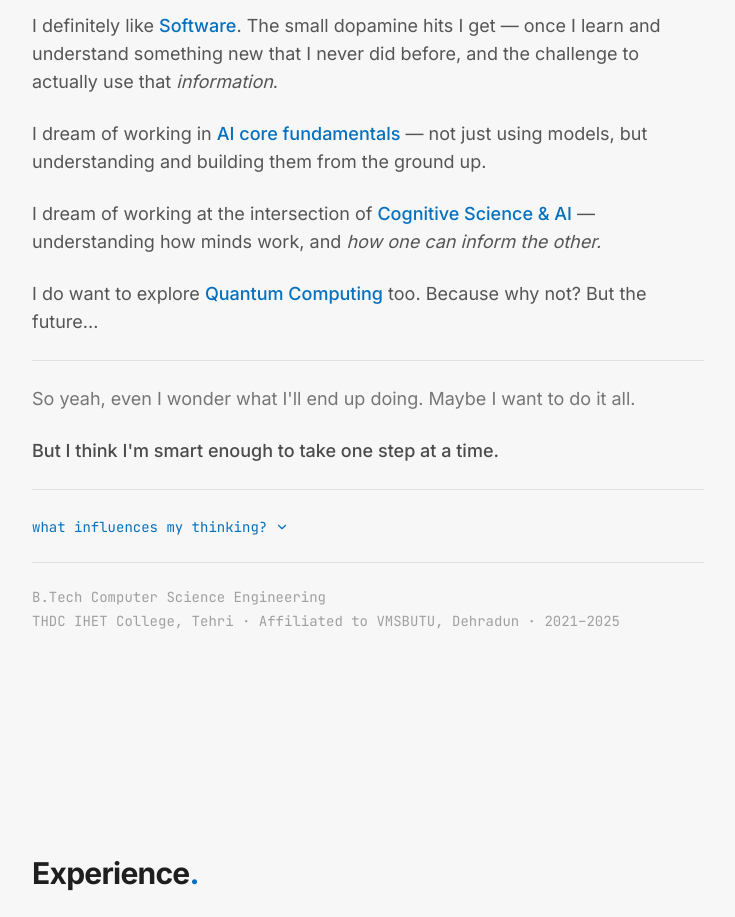
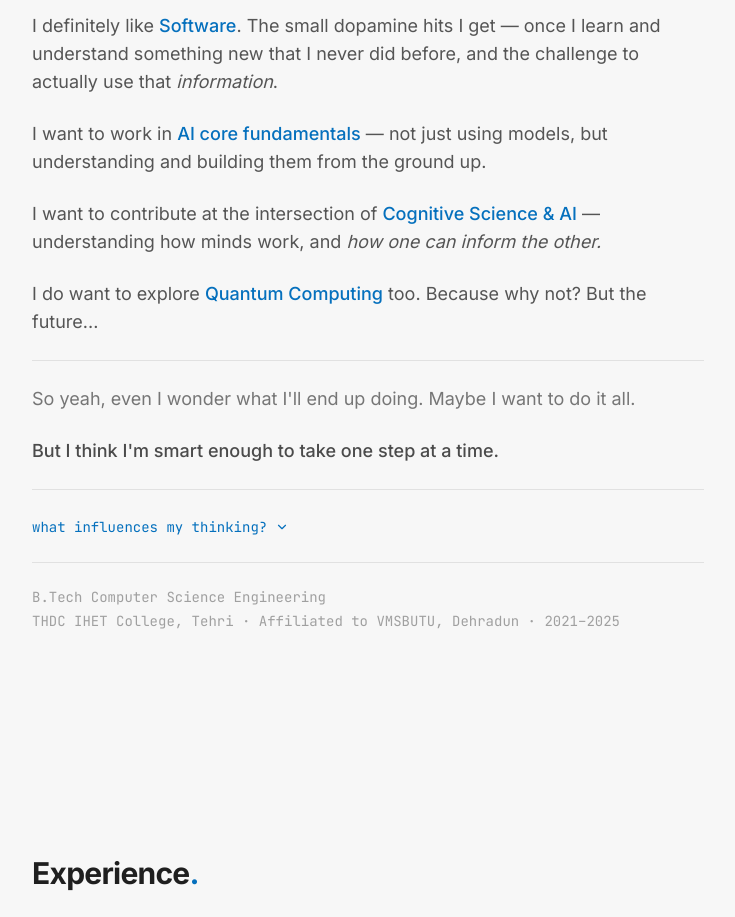
Before and after one commit to Sarvesh-Ghildiyal/Sarvesh-Ghildiyal.github.io, a React (Vite) app: page / in a window 1280 px wide. Shown: the part 1020-1937 px from the top of the page, without its empty margins (256-991 px from the left). Built offline with nearby package versions, Linux system fonts and the light colour scheme.

Commit message:
minor change of intention

```diff
--- a/src/components/AboutSection.tsx
+++ b/src/components/AboutSection.tsx
@@ -26,13 +26,13 @@ const AboutSection = () => {
           </p>
 
           <p className="prose-body">
-            I dream of working in{" "}
+            I want to work in{" "}
             <span className="text-accent font-medium">AI core fundamentals</span> —
             not just using models, but understanding and building them from the ground up.
           </p>
 
           <p className="prose-body">
-            I dream of working at the intersection of{" "}
+            I want to contribute at the intersection of{" "}
             <span className="text-accent font-medium">Cognitive Science & AI</span> —
             understanding how minds work, and <em>how one can inform the other.</em>
           </p>
```
